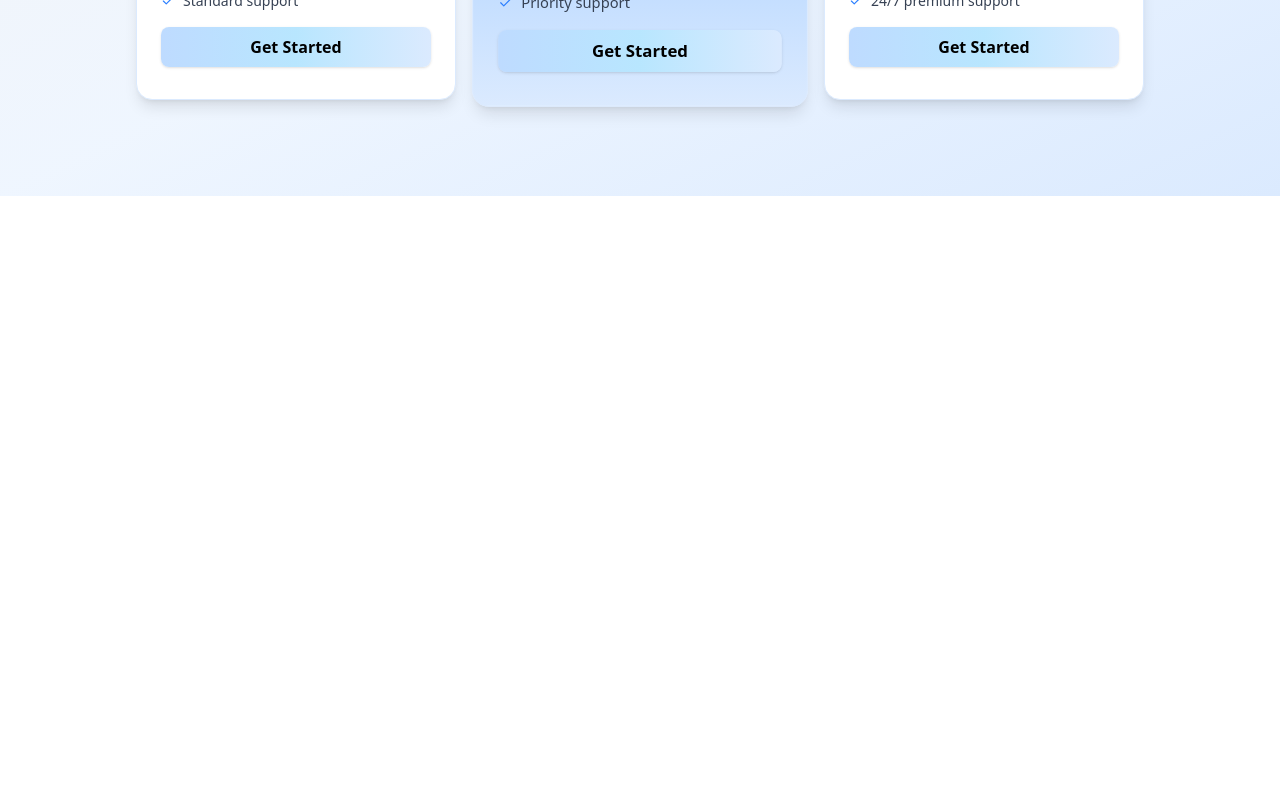
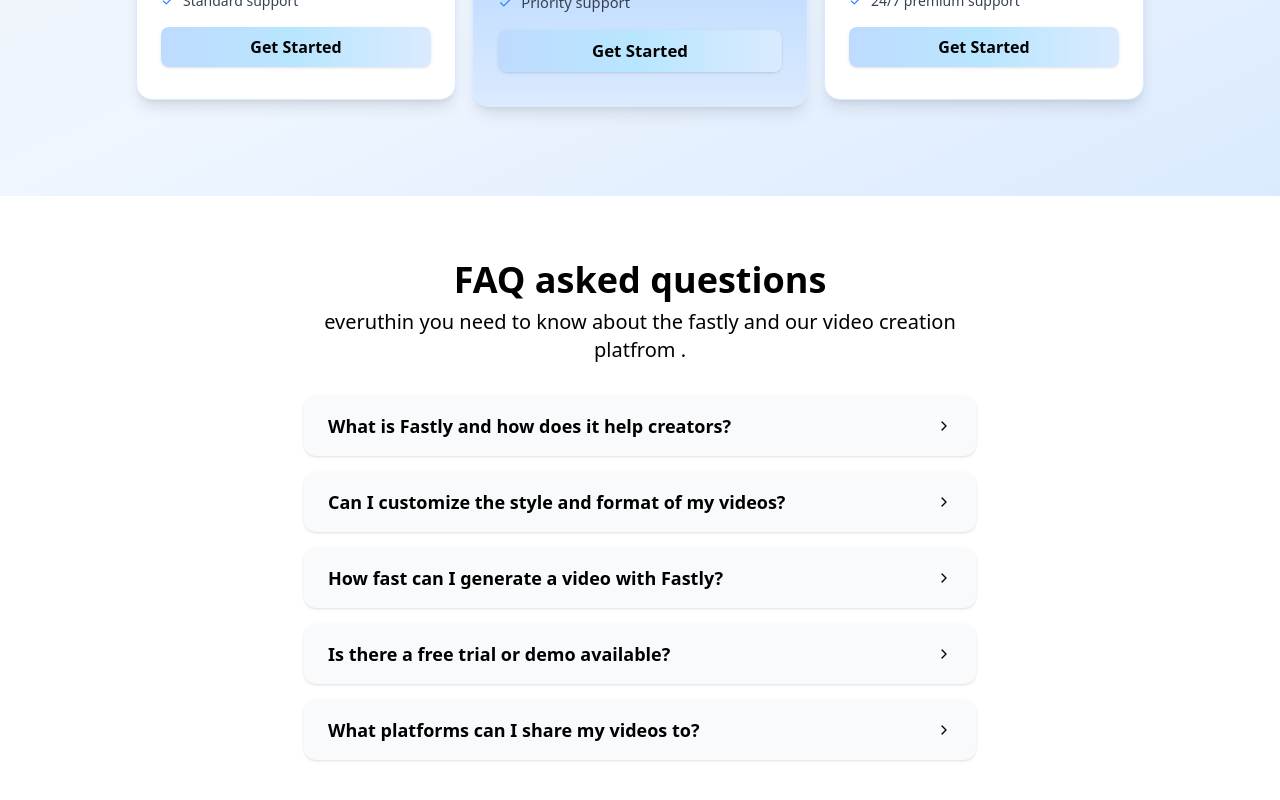
Before and after one commit to m-tayaib/shortly-frontend, a React (Vite) app: page / in a window 1280 px wide. Shown: the part 3018-3818 px from the top of the page. Before the commit the page ends 3214 px from the top, so only its background shows below. Built offline with nearby package versions, Linux system fonts and the light colour scheme.

Commit message:
make faq section and add animation and responsive

```diff
--- a/src/LandingPage/HomeLandingPage.tsx
+++ b/src/LandingPage/HomeLandingPage.tsx
@@ -3,6 +3,7 @@ import TryItNowSection from "../Sections/TryItNowSection"
 import AllInOneSection from "../Sections/AllInOneSection"
 import MadeWithStory from "../Sections/MadeWithStory"
 import PerfectPlanSection from "../Sections/PerfectPlanSection"
+import FAQSection from "../Sections/FAQ"
 
 function HomeLandingPage() {
   return (
@@ -12,6 +13,7 @@ function HomeLandingPage() {
    <AllInOneSection />
    <MadeWithStory />
    <PerfectPlanSection/>
+   <FAQSection/>
    </>
   )
 }
--- /dev/null
+++ b/src/Sections/FAQ.tsx
@@ -0,0 +1,101 @@
+import React, { useState } from "react";
+import { motion, AnimatePresence } from "framer-motion";
+import { FiChevronRight } from "react-icons/fi";
+
+type FAQItem = {
+  question: string;
+  answer: string;
+};
+
+const faqData: FAQItem[] = [
+  {
+    question: "What is Fastly and how does it help creators?",
+    answer:
+      "Fastly is an AI-powered video creation platform that helps you turn your ideas into viral content quickly and easily, saving you hours of manual editing.",
+  },
+  {
+    question: "Can I customize the style and format of my videos?",
+    answer:
+      "Absolutely! Fastly offers a variety of templates, voices, and visual styles so you can make each video unique to your brand or audience.",
+  },
+  {
+    question: "How fast can I generate a video with Fastly?",
+    answer:
+      "You can create a fully edited video in less than a minute. Just enter your idea, select your preferences, and let Fastly do the rest.",
+  },
+  {
+    question: "Is there a free trial or demo available?",
+    answer:
+      "Yes, you can try Fastly for free and explore all the core features before deciding on a plan.",
+  },
+  {
+    question: "What platforms can I share my videos to?",
+    answer:
+      "Videos created with Fastly are optimized for all major social platforms including TikTok, Instagram, YouTube, and more.",
+  },
+];
+
+const FAQSection: React.FC = () => {
+  const [openIdx, setOpenIdx] = useState<number | null>(null);
+
+  return (
+    <section className="w-full py-16 px-3 sm:px-6 md:px-12 flex flex-col items-center bg-white">
+      {/* Title */}
+      <h3 className="text-2xl sm:text-3xl md:text-4xl font-bold text-center mb-2">
+        FAQ asked questions
+      </h3>
+      {/* Subtitle */}
+      <p className="text-base sm:text-lg md:text-xl font-light text-center mb-8 max-w-2xl mx-auto">
+        everuthin you need to know about the fastly and our video  creation platfrom .
+      </p>
+      {/* FAQ List */}
+      <div className="w-full max-w-2xl flex flex-col gap-4">
+        {faqData.map((item, idx) => {
+          const isOpen = openIdx === idx;
+          return (
+            <motion.div
+              key={idx}
+              initial={false}
+              animate={isOpen ? { background: "linear-gradient(90deg, #e0ecff 0%, #f3f8ff 100%)" } : { background: "#f8fafc" }}
+              className={`rounded-xl shadow transition-colors duration-300 cursor-pointer`}
+              onClick={() => setOpenIdx(isOpen ? null : idx)}
+            >
+              <div
+                className={`px-6 py-4 flex items-center justify-between select-none`}
+              >
+                <span className="font-bold text-black text-base sm:text-lg">
+                  {item.question}
+                </span>
+                <motion.span
+                  initial={false}
+                  animate={{ rotate: isOpen ? 90 : 0 }}
+                  className="ml-4 text-black font-bold"
+                >
+                  <FiChevronRight />
+                </motion.span>
+              </div>
+              <AnimatePresence>
+                {isOpen && (
+                  <motion.div
+                    key="answer"
+                    initial={{ height: 0, opacity: 0 }}
+                    animate={{ height: "auto", opacity: 1 }}
+                    exit={{ height: 0, opacity: 0 }}
+                    transition={{ duration: 0.3 }}
+                    className="px-6 pb-4"
+                  >
+                    <p className="text-black text-sm sm:text-base font-normal">
+                      {item.answer}
+                    </p>
+                  </motion.div>
+                )}
+              </AnimatePresence>
+            </motion.div>
+          );
+        })}
+      </div>
+    </section>
+  );
+};
+
+export default FAQSection;
--- a/src/Sections/MadeWithStory.tsx
+++ b/src/Sections/MadeWithStory.tsx
@@ -52,7 +52,7 @@ const MadeWithStory: React.FC = () => {
             <motion.p
                 className="text-gray-500 text-center font-light mb-6 max-w-xl"
                 initial={{ opacity: 0, y: 20 }}
-                whileInView={{ opacity: 1, y: 0 }}s
+                whileInView={{ opacity: 1, y: 0 }}
                 viewport={{ once: true }}
                 transition={{ duration: 0.7, delay: 0.2 }}
             >
```
